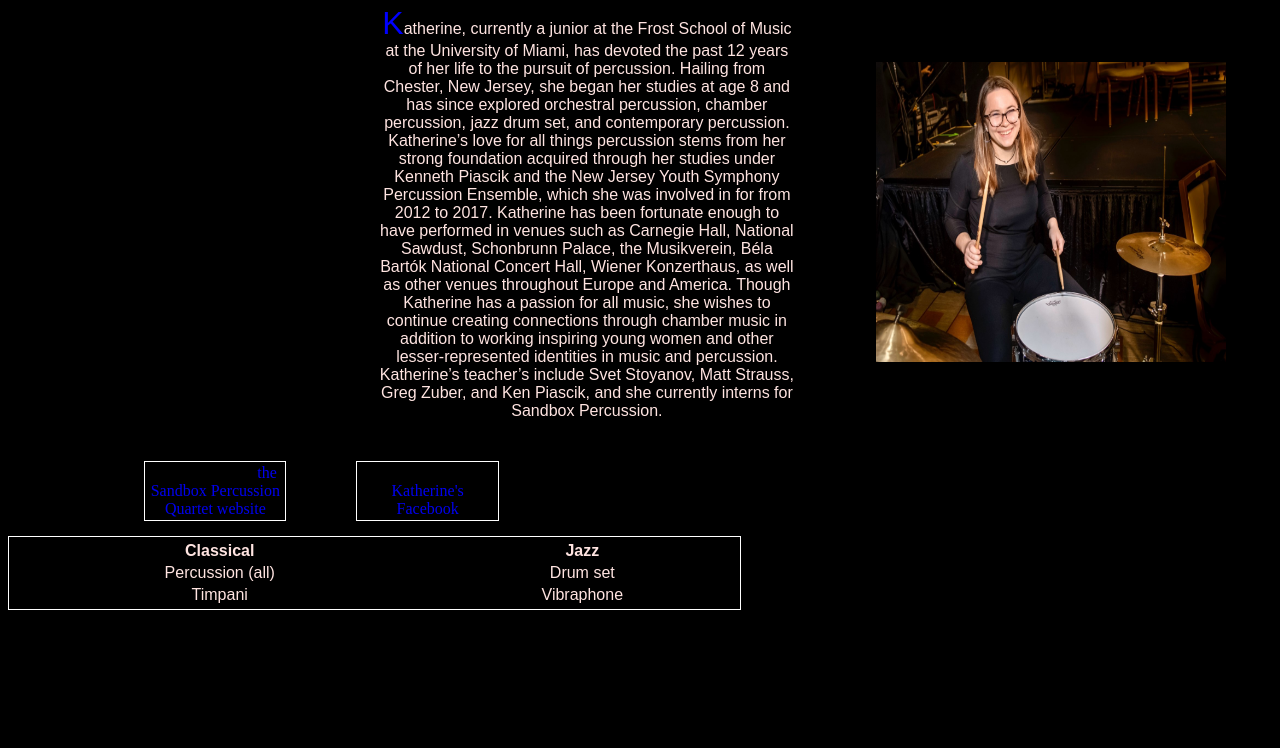
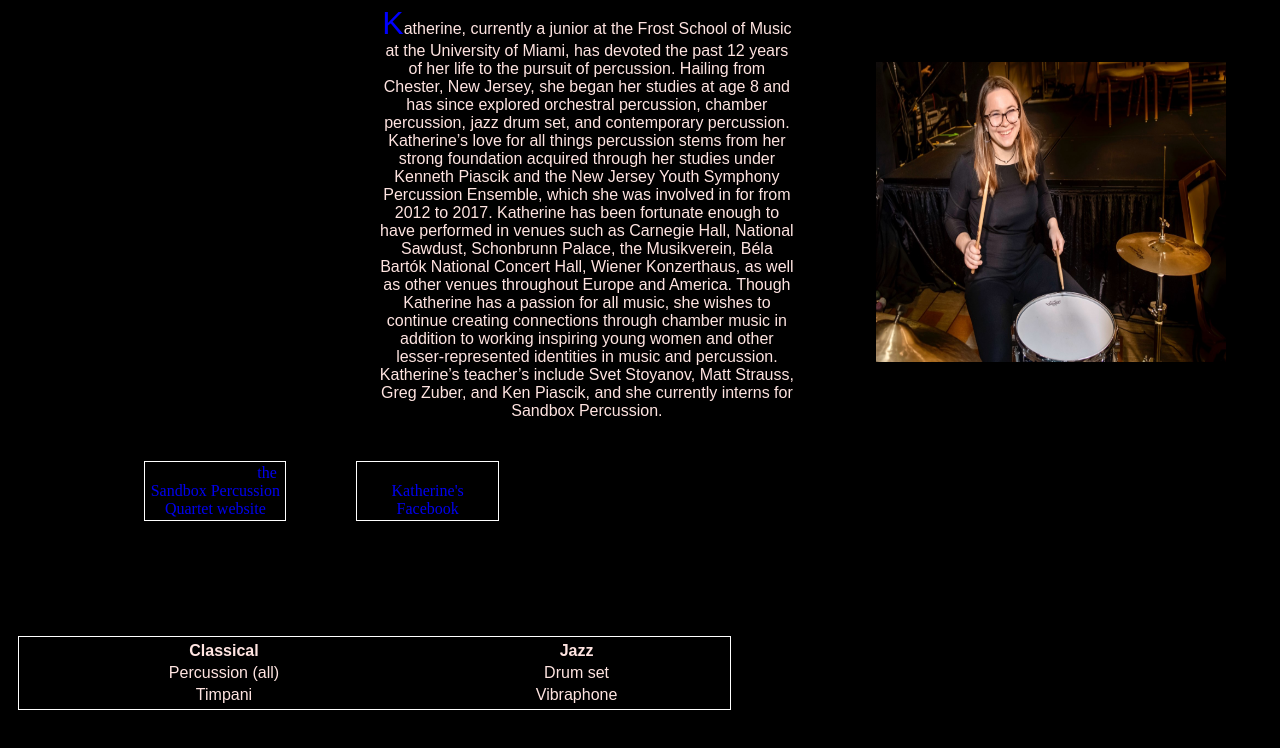
Before and after one commit to k42nato/k42nato.GitHub.io, a plain HTML site: page Resume/index.html in a window 1280 px wide. Shown: the part 736-1484 px from the top of the page. Before the commit the page ends 1354 px from the top, so only its background shows below. Drawn offline with Linux system fonts and the light colour scheme.

Commit message:
Update master.css

```diff
--- a/Resume/css/master.css
+++ b/Resume/css/master.css
@@ -164,6 +164,10 @@ padding-top: 50px;
   background-color: black;
   color: #FFE4E1;
   font-family: 'Oswald', sans-serif;
+  margin-top: 100px;
+    margin-bottom: 100px;
+    margin-right: 10px;
+    margin-left: 10px;
   /*grid-area: "footer"*/
   }
 .sandbox{
```
